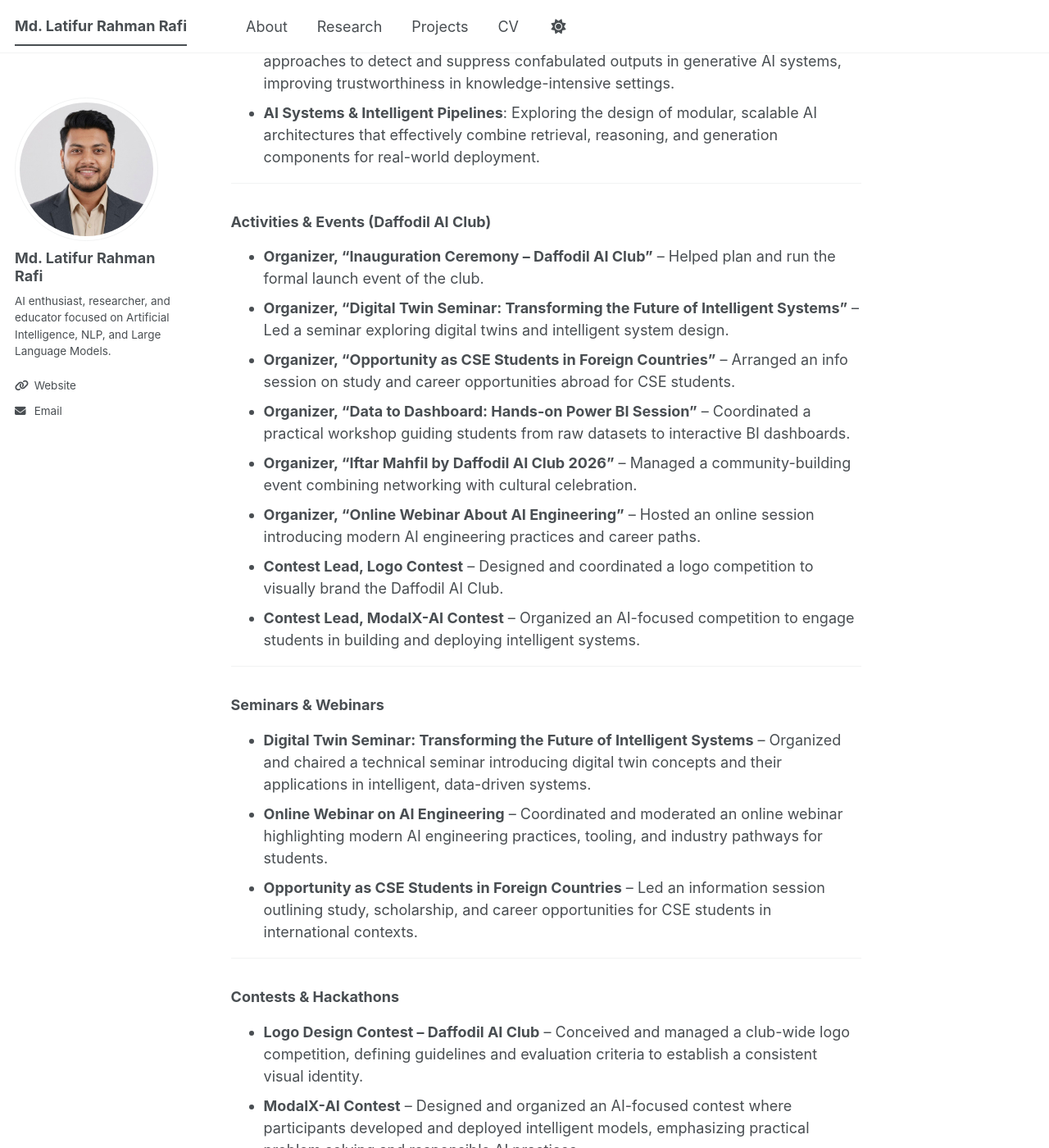
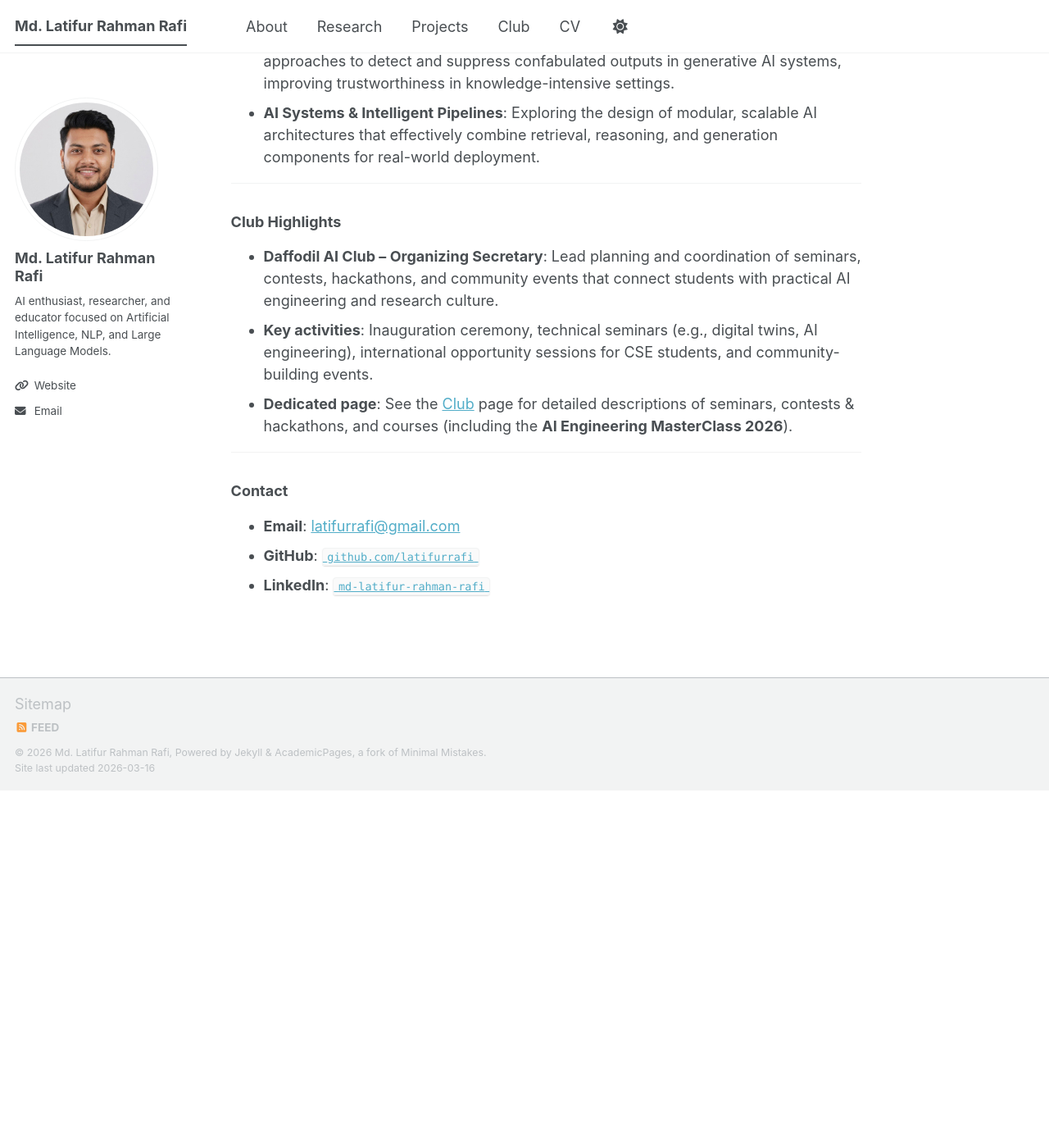
Before and after one commit to latifurrafi/latifurrafi.github.io, a Jekyll site: the page built from index.md, in a window 1280 px wide and 1400 px high, scrolled down 799 px. Shown: the whole window at 82% size. Built offline with Jekyll 4.4.1, drawn with Linux system fonts in a browser that asks for light colours; a script bundle is joined from its source files by our own code; library files that are not in the unit come from our copies; after the commit the page ends 1763 px from its top, so only the background shows below that; some of the changed text lies outside the part shown.

Commit message:
fixed by cursor_v3

```diff
--- a/_data/navigation.yml
+++ b/_data/navigation.yml
@@ -18,5 +18,8 @@ main:
   - title: "Projects"
     url: /projects/
 
+  - title: "Club"
+    url: /club/
+
   - title: "CV"
     url: /cv/
--- a/index.md
+++ b/index.md
@@ -27,37 +27,11 @@ Md. Latifur Rahman Rafi is an AI enthusiast, researcher, and educator focused on
 
 ---
 
-### Activities & Events (Daffodil AI Club)
+### Club Highlights
 
-- **Organizer, “Inauguration Ceremony – Daffodil AI Club”** – Helped plan and run the formal launch event of the club.
-- **Organizer, “Digital Twin Seminar: Transforming the Future of Intelligent Systems”** – Led a seminar exploring digital twins and intelligent system design.
-- **Organizer, “Opportunity as CSE Students in Foreign Countries”** – Arranged an info session on study and career opportunities abroad for CSE students.
-- **Organizer, “Data to Dashboard: Hands-on Power BI Session”** – Coordinated a practical workshop guiding students from raw datasets to interactive BI dashboards.
-- **Organizer, “Iftar Mahfil by Daffodil AI Club 2026”** – Managed a community-building event combining networking with cultural celebration.
-- **Organizer, “Online Webinar About AI Engineering”** – Hosted an online session introducing modern AI engineering practices and career paths.
-- **Contest Lead, Logo Contest** – Designed and coordinated a logo competition to visually brand the Daffodil AI Club.
-- **Contest Lead, ModalX-AI Contest** – Organized an AI-focused competition to engage students in building and deploying intelligent systems.
-
----
-
-### Seminars & Webinars
-
-- **Digital Twin Seminar: Transforming the Future of Intelligent Systems** – Organized and chaired a technical seminar introducing digital twin concepts and their applications in intelligent, data-driven systems.
-- **Online Webinar on AI Engineering** – Coordinated and moderated an online webinar highlighting modern AI engineering practices, tooling, and industry pathways for students.
-- **Opportunity as CSE Students in Foreign Countries** – Led an information session outlining study, scholarship, and career opportunities for CSE students in international contexts.
-
----
-
-### Contests & Hackathons
-
-- **Logo Design Contest – Daffodil AI Club** – Conceived and managed a club-wide logo competition, defining guidelines and evaluation criteria to establish a consistent visual identity.
-- **ModalX-AI Contest** – Designed and organized an AI-focused contest where participants developed and deployed intelligent models, emphasizing practical problem solving and responsible AI practices.
-
----
-
-### Courses
-
-- **Course Coordinator, “AI Engineering MasterClass 2026”** – Designed the course module and syllabus, coordinated instruction between faculty and industry mentors, and oversaw logistics and student support for approximately 35 enrolled students, ensuring consistent progress and hands-on engagement with AI engineering tools and workflows.
+- **Daffodil AI Club – Organizing Secretary**: Lead planning and coordination of seminars, contests, hackathons, and community events that connect students with practical AI engineering and research culture.
+- **Key activities**: Inauguration ceremony, technical seminars (e.g., digital twins, AI engineering), international opportunity sessions for CSE students, and community-building events.
+- **Dedicated page**: See the [Club](/club/) page for detailed descriptions of seminars, contests & hackathons, and courses (including the **AI Engineering MasterClass 2026**).
 
 ---
 
```
Also changed, not shown: club.md (added, +43 -0 lines).
